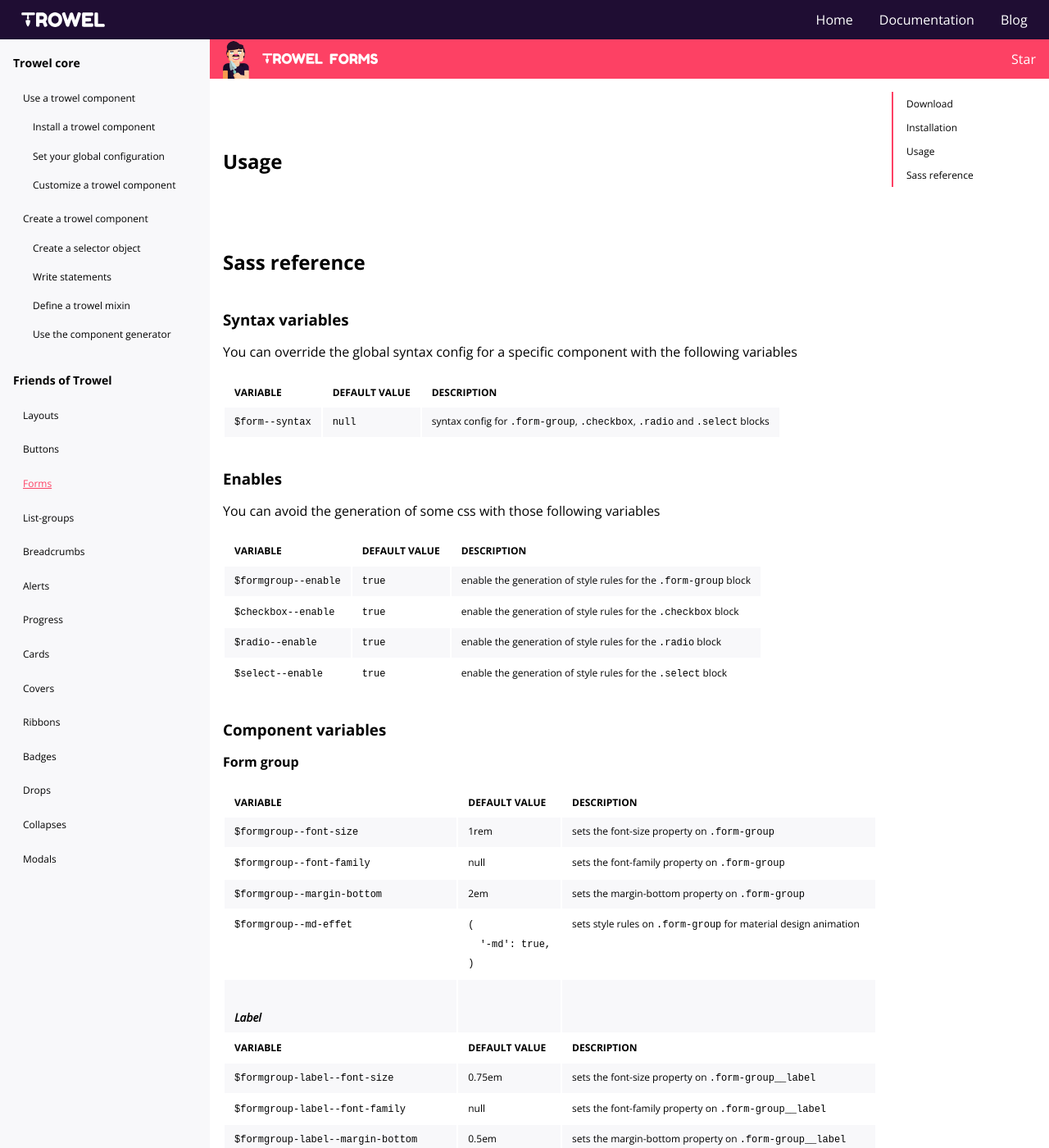
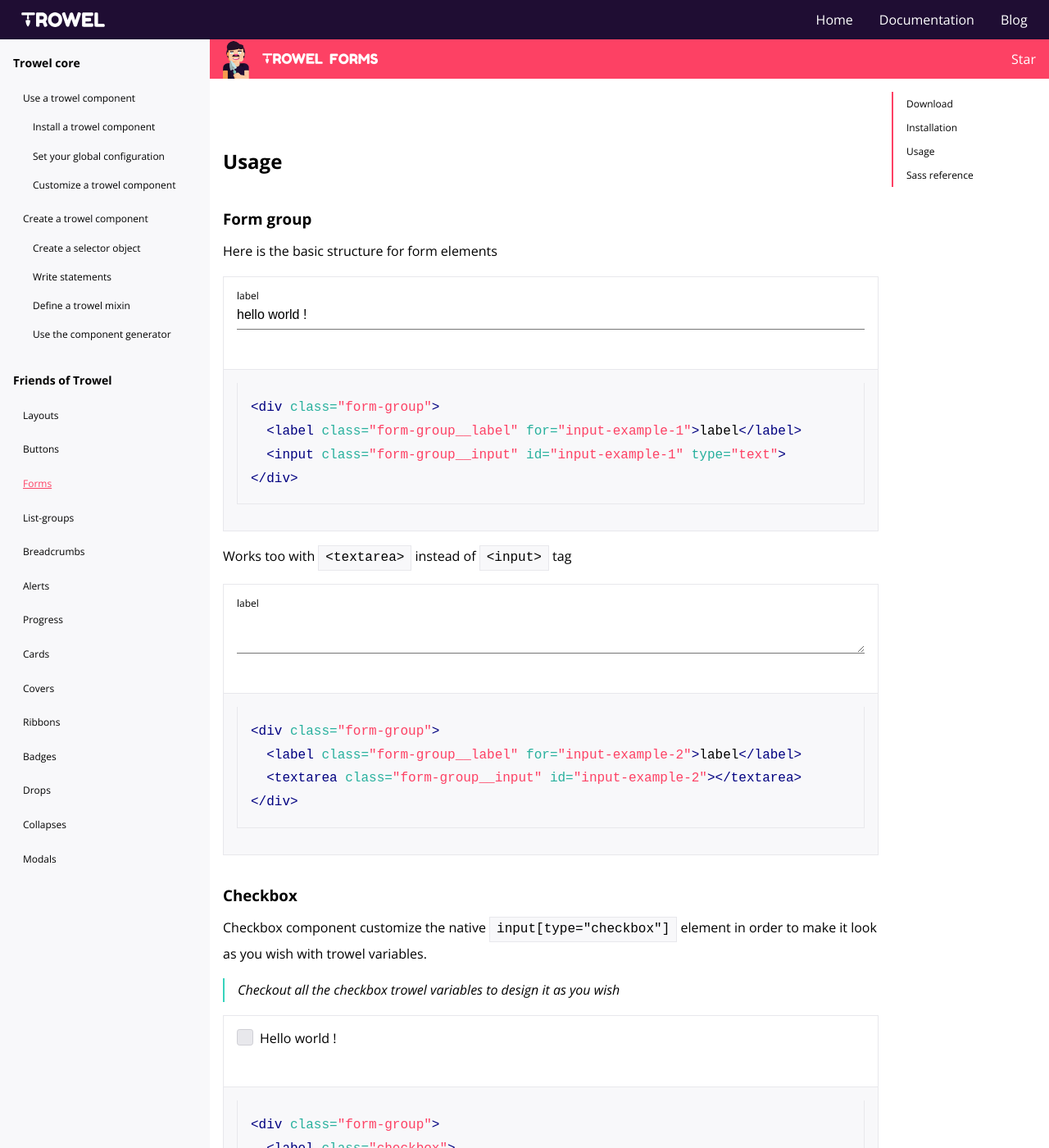
Before and after one commit to Trowel/trowel.github.io, a Jekyll site: the page built from pages/documentation/friends-of-trowel/forms/forms.md, in a window 1280 px wide and 1400 px high, scrolled down 1124 px. Shown: the whole window at 82% size. Built offline with Jekyll 4.4.1, drawn with Linux system fonts in a browser that asks for light colours; some of the changed text lies outside the part shown.

Commit message:
form usage

````diff
--- a/pages/documentation/friends-of-trowel/forms/_usage.md
+++ b/pages/documentation/friends-of-trowel/forms/_usage.md
@@ -1 +1,142 @@
 ## Usage
+
+### Form group
+Here is the basic structure for form elements
+
+<div class="preview">
+<div class="form-group">
+  <label class="form-group__label" for="input-example-1">label</label>
+  <input class="form-group__input" id="input-example-1" type="text" value="hello world !">
+</div>
+</div>
+```html
+<div class="form-group">
+  <label class="form-group__label" for="input-example-1">label</label>
+  <input class="form-group__input" id="input-example-1" type="text">
+</div>
+```
+
+Works too with `<textarea>` instead of `<input>` tag
+
+<div class="preview">
+<div class="form-group">
+  <label class="form-group__label" for="input-example-1">label</label>
+  <textarea class="form-group__input" id="input-example-2"></textarea>
+</div>
+</div>
+```html
+<div class="form-group">
+  <label class="form-group__label" for="input-example-2">label</label>
+  <textarea class="form-group__input" id="input-example-2"></textarea>
+</div>
+```
+
+
+### Checkbox
+
+Checkbox component customize the native `input[type="checkbox"]` element in order to make it look as you wish with trowel variables.
+
+<p class="callout callout--success">
+  Checkout all the checkbox trowel variables to design it as you wish
+</p>
+
+<div class="preview">
+<div class="form-group">
+  <label class="checkbox">
+    <input class="checkbox__native" type="checkbox">
+
+    <span class="checkbox__indicator"></span>
+    Hello world !
+  </label>
+</div>
+</div>
+```html
+<div class="form-group">
+  <label class="checkbox">
+    <input class="checkbox__native" type="checkbox">
+
+    <span class="checkbox__indicator"></span>
+    Hello world !
+  </label>
+</div>
+```
+
+### Radio
+
+Like checkboxes, radio component customize the native `input[type="radio"]` element in order to make it look as you wish with trowel variables.
+
+<p class="callout callout--success">
+  Checkout all the radio trowel variables to design it as you wish
+</p>
+
+<div class="preview">
+<div class="form-group">
+  <label class="radio">
+    <input class="radio__native" type="radio" name="radio-example">
+
+    <span class="radio__indicator"></span>
+    Hello world !
+  </label>
+</div>
+
+<div class="form-group">
+  <label class="radio">
+    <input class="radio__native" type="radio" name="radio-example">
+
+    <span class="radio__indicator"></span>
+    Hello world !
+  </label>
+</div>
+</div>
+```html
+<div class="form-group">
+  <label class="radio">
+    <input class="radio__native" type="radio" name="radio-example">
+
+    <span class="radio__indicator"></span>
+    Hello world !
+  </label>
+</div>
+
+<div class="form-group">
+  <label class="radio">
+    <input class="radio__native" type="radio" name="radio-example">
+
+    <span class="radio__indicator"></span>
+    Hello world !
+  </label>
+</div>
+```
+
+### Select
+
+Put a the `.select__native` class to the `<select>` element, wrap it in a `.select` container and you will get a custom select component fully customizable with trowel-variables
+
+<p class="callout callout--success">
+  Select all the select trowel variables to design it as you wish
+</p>
+
+<div class="preview">
+<div class="form-group">
+  <div class="select">
+    <select class="select__native">
+      <option selected>Open this select menu</option>
+      <option value="1">One</option>
+      <option value="2">Two</option>
+      <option value="3">Three</option>
+    </select>
+  </div>
+</div>
+</div>
+```html
+<div class="form-group">
+  <div class="select">
+    <select class="select__native">
+      <option selected>Open this select menu</option>
+      <option value="1">One</option>
+      <option value="2">Two</option>
+      <option value="3">Three</option>
+    </select>
+  </div>
+</div>
+```
--- a/style/vendors/trowel-forms/trowel-forms.scss
+++ b/style/vendors/trowel-forms/trowel-forms.scss
@@ -1 +1,6 @@
 @import '../../../node_modules/trowel-forms/src/scss/forms';
+
+.checkbox,
+.radio {
+  line-height: initial;
+}
````
Also changed, not shown: assets/css/main.css.
